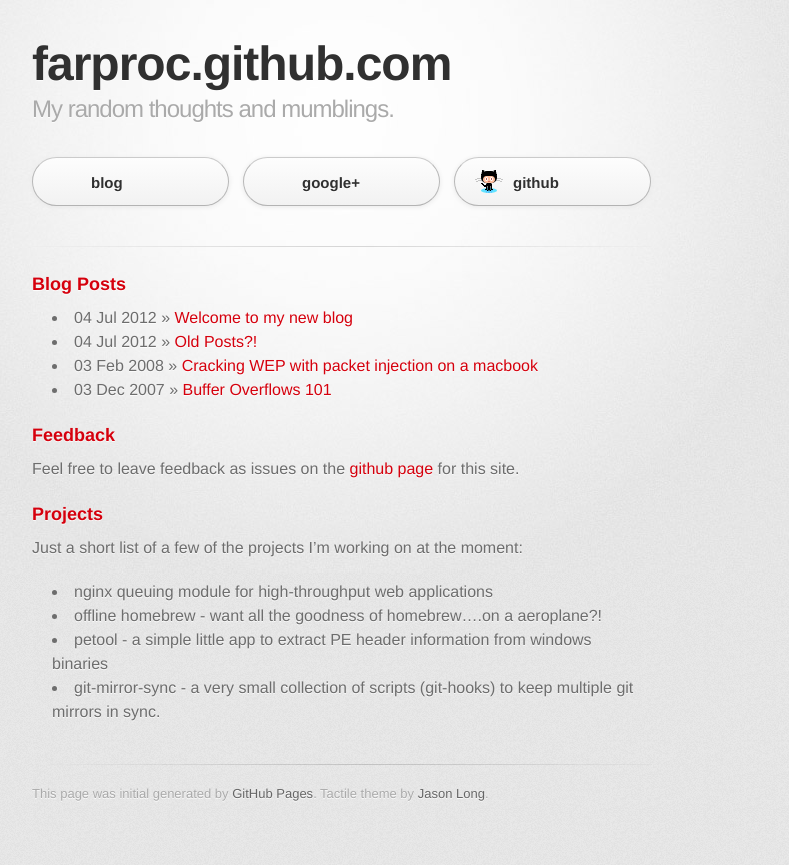
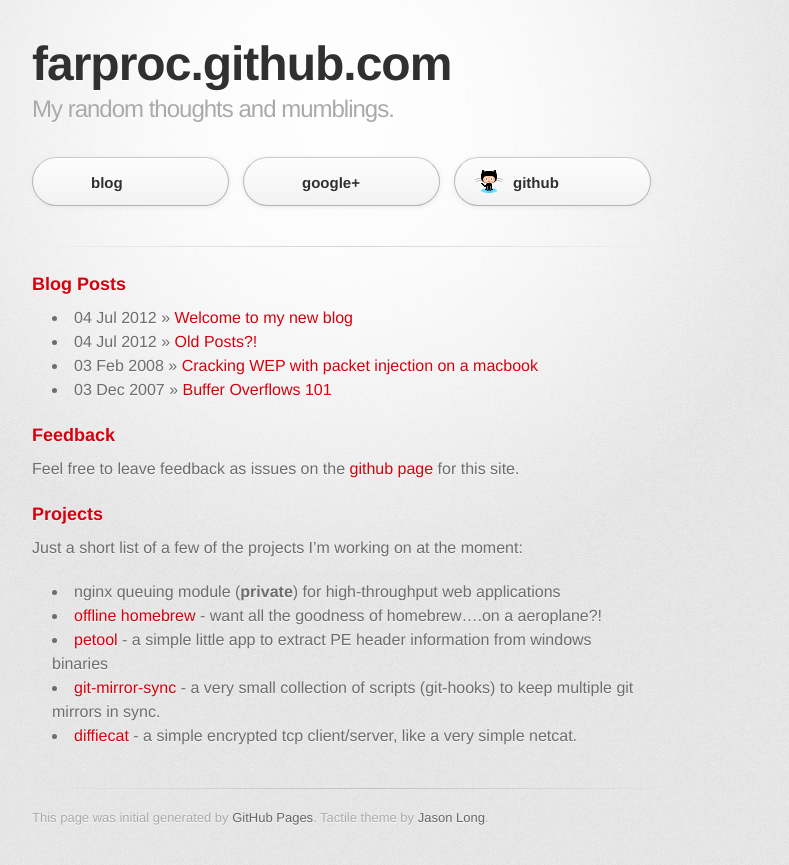
Before and after one commit to farproc/farproc.github.com, a Jekyll site: the page built from index.md, in a window 1280 px wide. Shown: the top 865 px of the page, without its empty margins (298-1087 px from the left). Built offline with Jekyll 4.4.1, drawn with Linux system fonts in a browser that asks for light colours; some web fonts are replaced.

Commit message:
Added project links and diffiecat

```diff
--- a/index.md
+++ b/index.md
@@ -18,7 +18,8 @@
 ### Projects
 
 Just a short list of a few of the projects I'm working on at the moment:
-* nginx queuing module for high-throughput web applications
-* offline homebrew - want all the goodness of homebrew....on a aeroplane?!
-* petool - a simple little app to extract PE header information from windows binaries
-* git-mirror-sync - a very small collection of scripts (git-hooks) to keep multiple git mirrors in sync.
+* nginx queuing module (__private__) for high-throughput web applications
+* [offline homebrew](https://github.com/farproc/homebrew) - want all the goodness of homebrew....on a aeroplane?!
+* [petool](https://github.com/farproc/PETool) - a simple little app to extract PE header information from windows binaries
+* [git-mirror-sync](https://github.com/farproc/git-mirror-sync) - a very small collection of scripts (git-hooks) to keep multiple git mirrors in sync.
+* [diffiecat](https://github.com/farproc/diffiecat) -  a simple encrypted tcp client/server, like a very simple netcat.
```
